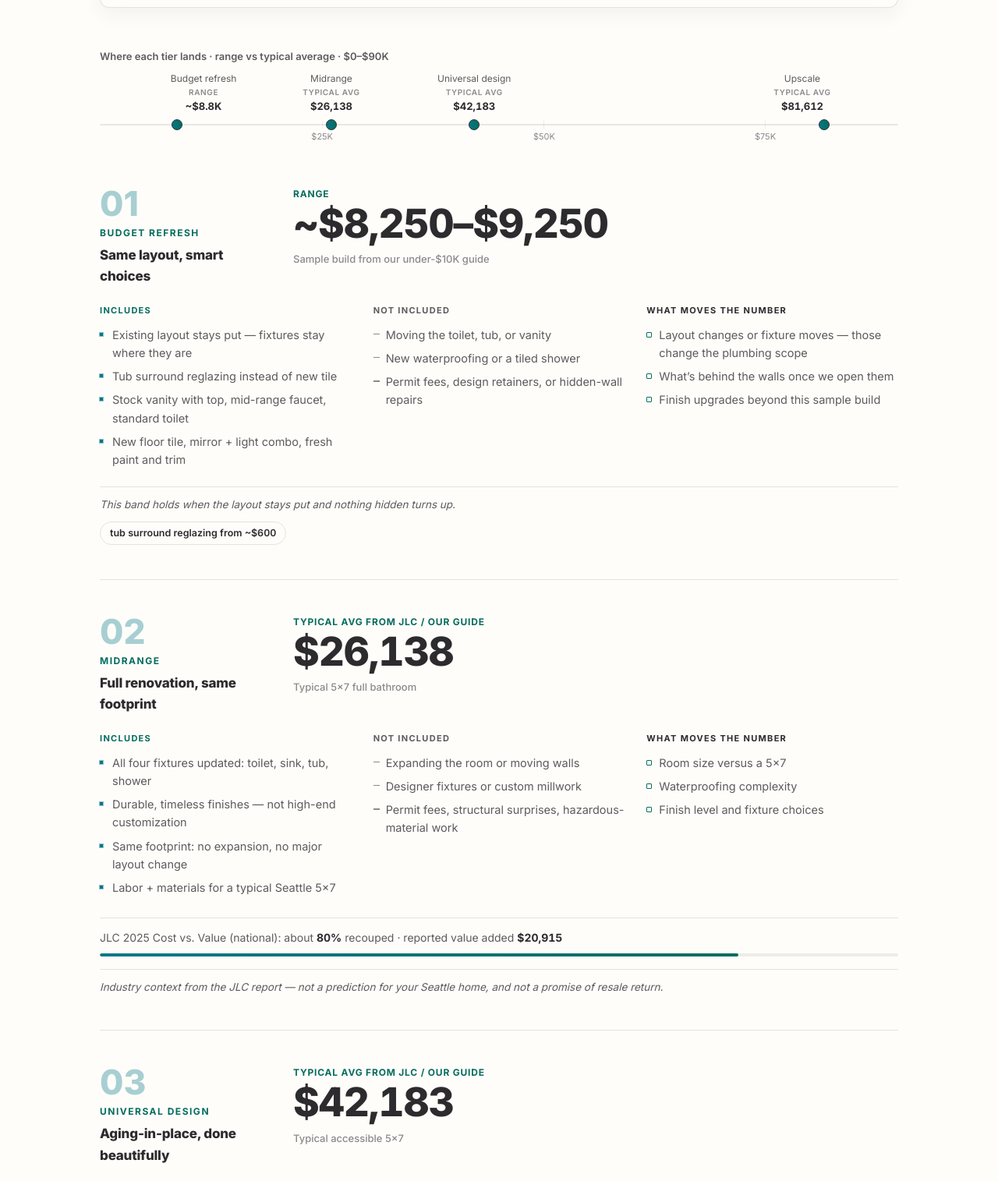
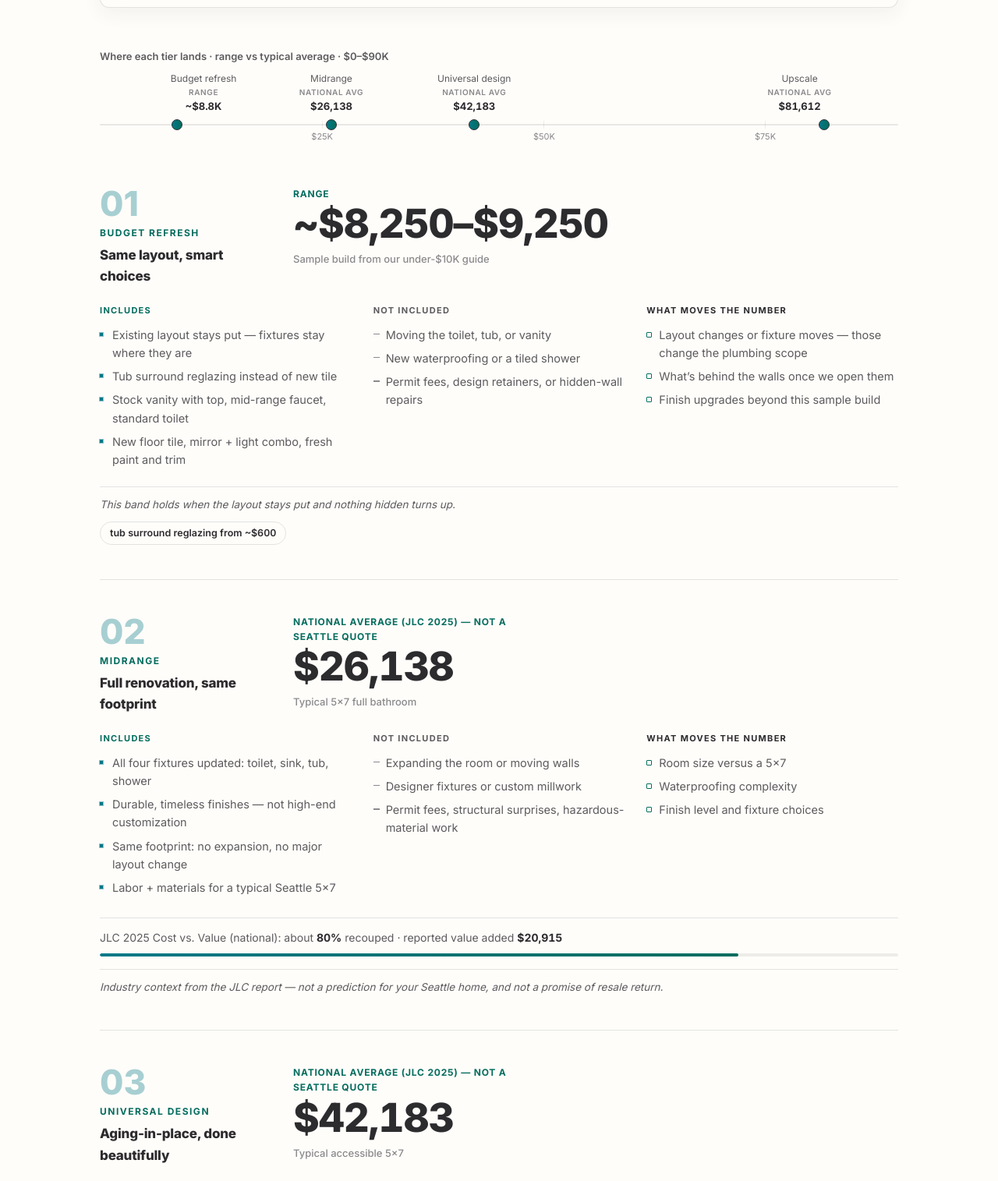
Before and after one commit to DuetRight/cost-explorer, a plain HTML site: page index.html in a window 1280 px wide. Shown: the part 523-2038 px from the top of the page at 78% size. Drawn offline with Linux system fonts and the light colour scheme.

Commit message:
Label JLC bathroom tiers as national averages; repoint under-$10K link
The bathroom tier prices ($26,138 / $42,183 / $81,612) are national JLC 2025
Cost vs. Value averages, but were labelled "Typical avg from JLC / our guide".
Relabel them as national averages (not Seattle quotes) and point the under-$10K
source link at the merged section of the cost guide. Tub-to-shower bands,
microcement price and timelines are unchanged.

Co-Authored-By: Claude Opus 5.5 <noreply@anthropic.com>

```diff
--- a/index.html
+++ b/index.html
@@ -257,9 +257,9 @@
         <span class="ladder-tick" style="left:55.6%"><span>$50K</span></span>
         <span class="ladder-tick" style="left:83.3%"><span>$75K</span></span>
         <span class="ladder-label edge-l" style="left:9.7%"><span class="n">Budget refresh</span><span class="kind">Range</span><span class="v">~$8.8K</span></span>
-        <span class="ladder-label" style="left:29%"><span class="n">Midrange</span><span class="kind">Typical avg</span><span class="v">$26,138</span></span>
-        <span class="ladder-label" style="left:46.9%"><span class="n">Universal design</span><span class="kind">Typical avg</span><span class="v">$42,183</span></span>
-        <span class="ladder-label edge-r" style="left:90.7%"><span class="n">Upscale</span><span class="kind">Typical avg</span><span class="v">$81,612</span></span>
+        <span class="ladder-label" style="left:29%"><span class="n">Midrange</span><span class="kind">National avg</span><span class="v">$26,138</span></span>
+        <span class="ladder-label" style="left:46.9%"><span class="n">Universal design</span><span class="kind">National avg</span><span class="v">$42,183</span></span>
+        <span class="ladder-label edge-r" style="left:90.7%"><span class="n">Upscale</span><span class="kind">National avg</span><span class="v">$81,612</span></span>
         <span class="ladder-dot" style="left:9.7%"></span>
         <span class="ladder-dot" style="left:29%"></span>
         <span class="ladder-dot" style="left:46.9%"></span>
@@ -311,7 +311,7 @@
       <div class="entry-top">
         <div><div class="ghost" aria-hidden="true">02</div><div class="tier-name">Midrange</div><h3>Full renovation, same footprint</h3></div>
         <div>
-          <div class="price-prefix">Typical avg from JLC / our guide</div>
+          <div class="price-prefix">National average (JLC 2025) &mdash; not a Seattle quote</div>
           <div class="price"><span data-count="26138">$26,138</span></div>
           <div class="price-meta">Typical 5×7 full bathroom</div>
         </div>
@@ -354,7 +354,7 @@
       <div class="entry-top">
         <div><div class="ghost" aria-hidden="true">03</div><div class="tier-name">Universal design</div><h3>Aging-in-place, done beautifully</h3></div>
         <div>
-          <div class="price-prefix">Typical avg from JLC / our guide</div>
+          <div class="price-prefix">National average (JLC 2025) &mdash; not a Seattle quote</div>
           <div class="price"><span data-count="42183">$42,183</span></div>
           <div class="price-meta">Typical accessible 5×7</div>
         </div>
@@ -397,7 +397,7 @@
       <div class="entry-top">
         <div><div class="ghost" aria-hidden="true">04</div><div class="tier-name">Upscale</div><h3>Expansion &amp; retreat</h3></div>
         <div>
-          <div class="price-prefix">Typical avg from JLC / our guide</div>
+          <div class="price-prefix">National average (JLC 2025) &mdash; not a Seattle quote</div>
           <div class="price"><span data-count="81612">$81,612</span></div>
           <div class="price-meta">Footprint typically grows ~35 → ~100 sq ft</div>
         </div>
@@ -446,7 +446,7 @@
       </div>
     </aside>
 
-    <p class="src">Sources: our <a href="https://www.duetright.com/blog/seattle-bathroom-remodel-cost" target="_top">2026 Seattle bathroom cost guide</a> (tier averages from the JLC 2025 Cost&nbsp;vs.&nbsp;Value Report) and our <a href="https://www.duetright.com/blog/can-you-renovate-a-bathroom-for-under-10k-in-seattle" target="_top">under-$10K playbook</a>.</p>
+    <p class="src">Sources: our <a href="https://www.duetright.com/blog/seattle-bathroom-remodel-cost" target="_top">2026 Seattle bathroom cost guide</a> (the bathroom tier figures above are national averages from the JLC 2025 Cost&nbsp;vs.&nbsp;Value Report) and our <a href="https://www.duetright.com/blog/seattle-bathroom-remodel-cost#under-10k" target="_top">under-$10K breakdown</a>.</p>
   </section>
 
   <!-- ================= TUB-TO-SHOWER ================= -->
```
